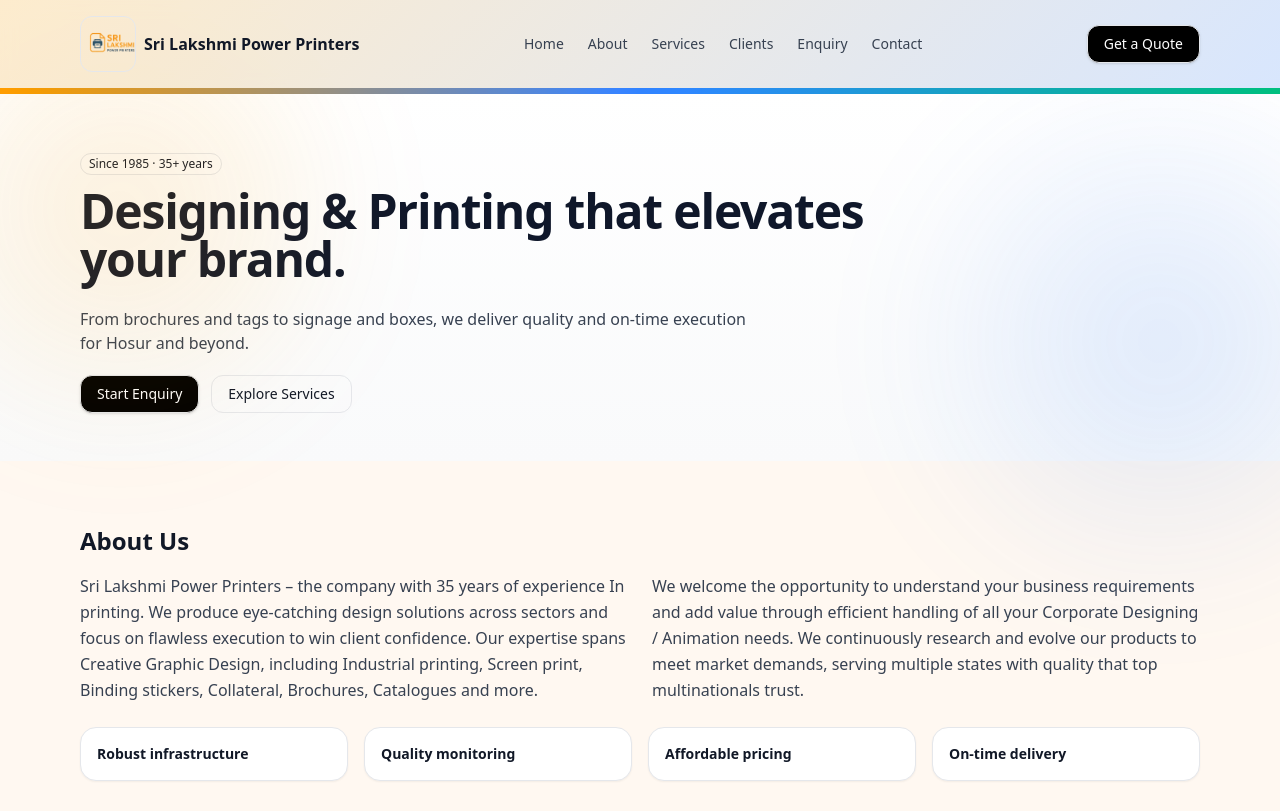
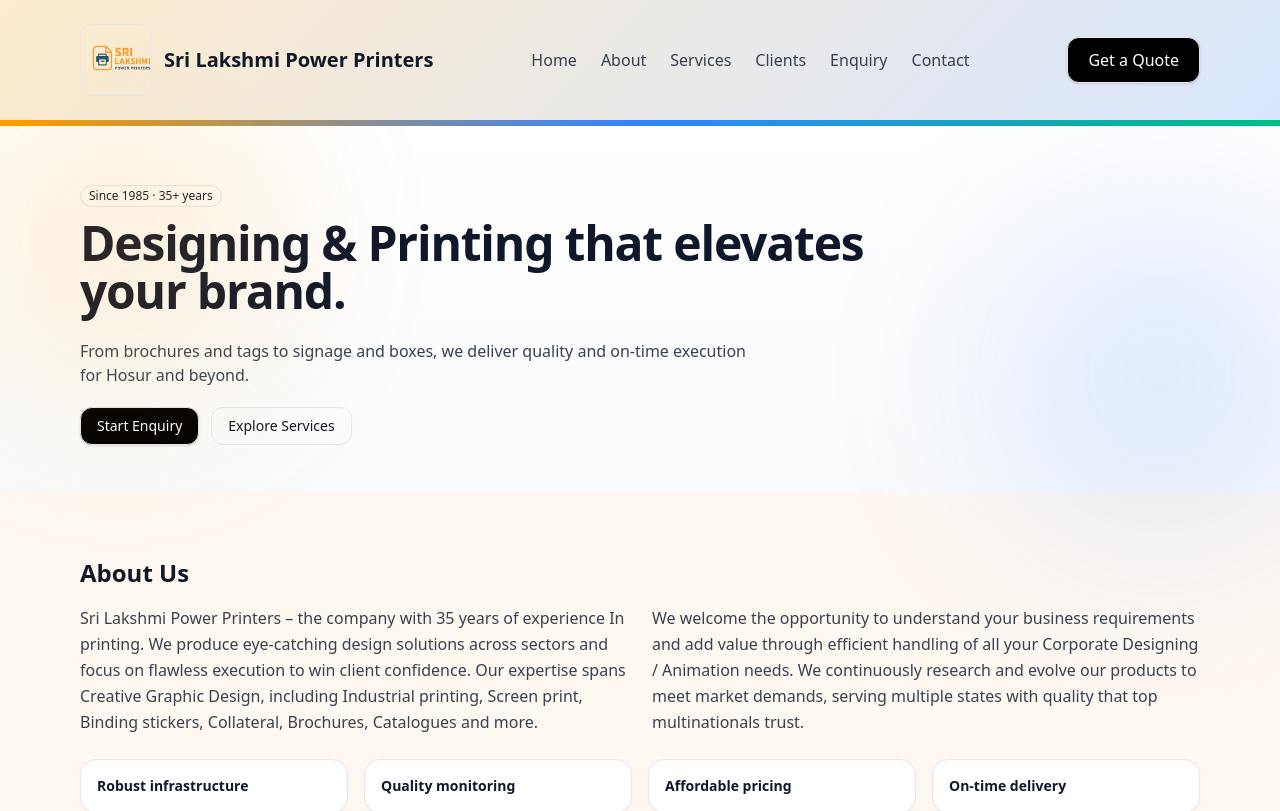
Before and after one commit to ManishaNath/printing_website, a React (Create React App) app: page / in a window 1280 px wide. Shown: the top 811 px of the page. Built offline with nearby package versions, Linux system fonts and the light colour scheme; no server answers.

Commit message:
Enlarge header branding and tighten contact footer spacing

```diff
--- a/src/components/Contact.jsx
+++ b/src/components/Contact.jsx
@@ -2,7 +2,7 @@
 export default function Contact() {
   return (
     <section id="contact" className="bg-gray-50">
-      <div className="container py-16">
+      <div className="container pt-16 pb-12 md:pb-16">
         <h2 className="text-2xl font-bold">Contact</h2>
         <div className="mt-6 grid gap-6 md:grid-cols-3">
           <div className="card p-4">
@@ -33,7 +33,7 @@
             </div>
           </div>
         </div>
-        <div className="mt-6">
+        <div className="mt-8 space-y-4">
           <iframe
             title="Sri Lakshmi Power Printers Map"
             className="w-full h-72 rounded-2xl border"
@@ -41,11 +41,11 @@
             referrerPolicy="no-referrer-when-downgrade"
             src="https://www.google.com/maps?q=No.12,+Denkanikottai+Rd,+Prakash+Nagar,+Hosur,+Tamil+Nadu+635109&output=embed"
           ></iframe>
+          <p className="text-center text-xs text-gray-500">
+            © {new Date().getFullYear()} Sri Lakshmi Power Printers. All rights
+            reserved.
+          </p>
         </div>
-        <p className="mt-6 text-xs text-gray-500">
-          © {new Date().getFullYear()} Sri Lakshmi Power Printers. All rights
-          reserved.
-        </p>
       </div>
       {/* <button
         id="kollect-pay-btn"
--- a/src/components/Header.jsx
+++ b/src/components/Header.jsx
@@ -12,15 +12,15 @@
   ];
   return (
     <header className="relative header-diagonal header-ribbon header-glass border-b">
-      <div className="container flex items-center justify-between py-4">
+      <div className="container flex items-center justify-between py-5 md:py-6">
         <a
           href="#home"
-          className="flex items-center gap-2 font-semibold text-sm md:text-base"
+          className="flex items-center gap-3 font-semibold text-base sm:text-lg md:text-xl"
         >
           <img
             src={logo}
             alt="Sri Lakshmi Power Printers"
-            className="h-12 w-12 md:h-14 md:w-14 rounded-xl border object-contain bg-transparent"
+            className="h-14 w-14 sm:h-16 sm:w-16 md:h-[4.5rem] md:w-[4.5rem] rounded-xl border object-contain bg-transparent"
             onError={(e) => {
               e.currentTarget.outerHTML =
                 '<svg width="36" height="36" viewBox="0 0 24 24" aria-hidden fill="currentColor"><path d="M5 3h14v4H5zM3 9h18v4H3zM5 15h14v6H5z"/></svg>';
@@ -33,13 +33,16 @@
             <a
               key={href}
               href={href}
-              className="text-sm text-gray-700 hover:text-black"
+              className="text-base font-medium text-gray-700 hover:text-black"
             >
               {label}
             </a>
           ))}
         </nav>
-        <a href="#enquiry" className="btn btn-primary">
+        <a
+          href="#enquiry"
+          className="btn btn-primary !px-5 !py-2.5 !text-base"
+        >
           Get a Quote
         </a>
       </div>
```
Also changed, not shown: 1 other file (tests, documents, lock files or other folders).
